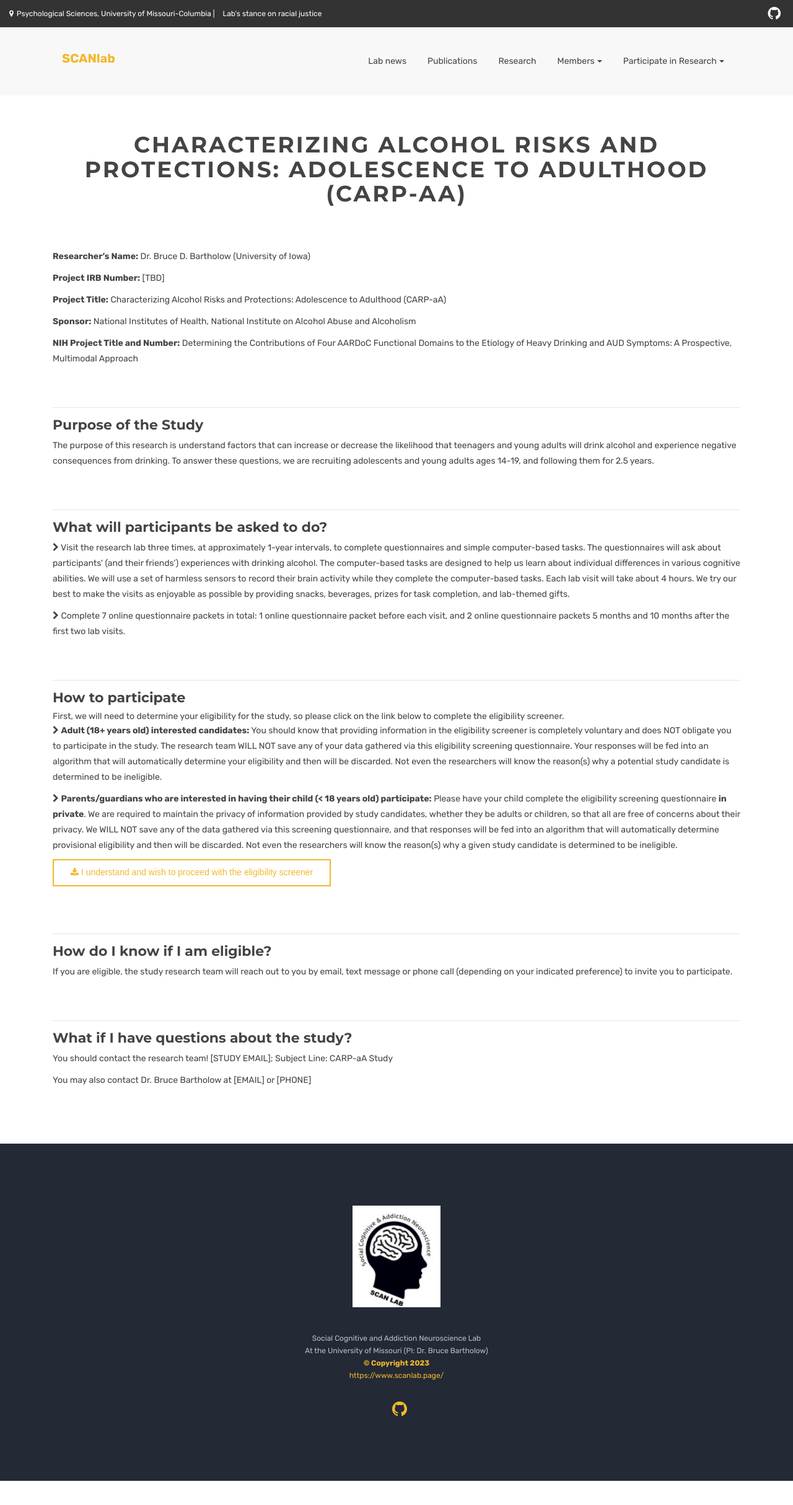
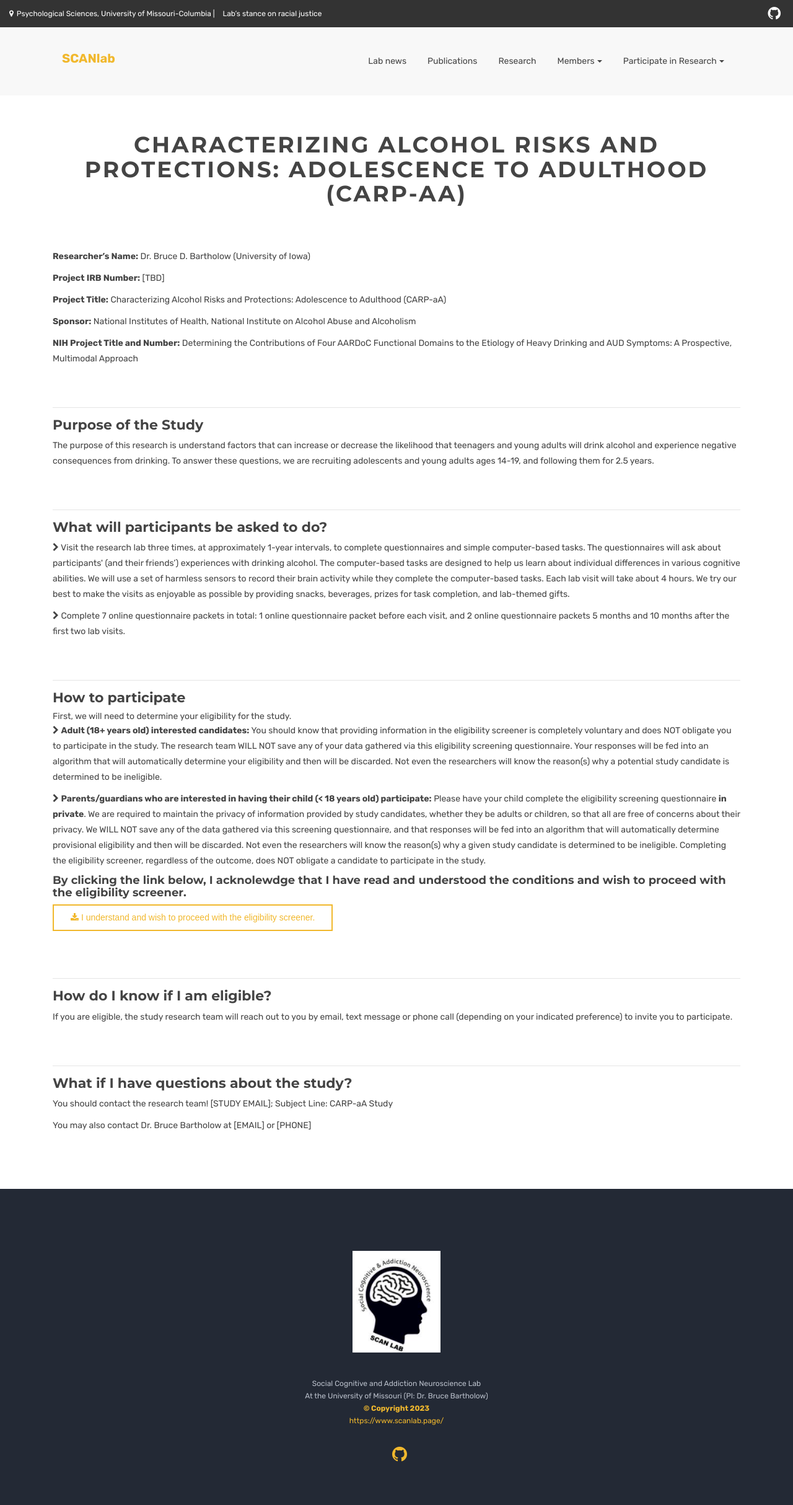
Before and after one commit to bartholow-scanlab/bartholow-scanlab.github.io, a Jekyll site: the page built from carp-aa.html, in a window 1280 px wide. Shown: the top 2428 px of the page at 62% size. Built offline with Jekyll 4.4.1, drawn with Linux system fonts in a browser that asks for light colours.

Commit message:
Update carp-aa.html

```diff
--- a/carp-aa.html
+++ b/carp-aa.html
@@ -41,14 +41,15 @@ Complete 7 online questionnaire packets in total: 1 online questionnaire packet
 
 <h4> How to participate </h4>
 
-First, we will need to determine your eligibility for the study, so please click on the link below to complete the eligibility screener.
+First, we will need to determine your eligibility for the study.
 
 <p> <i class="fa fa-chevron-right" aria-hidden="true"></i> <strong>Adult (18+ years old) interested candidates:</strong> You should know that providing information in the eligibility screener is completely voluntary and does NOT obligate you to participate in the study. The research team WILL NOT save any of your data gathered via this eligibility screening questionnaire. Your responses will be fed into an algorithm that will automatically determine your eligibility and then will be discarded. Not even the researchers will know the reason(s) why a potential study candidate is determined to be ineligible.
 
-<p> <i class="fa fa-chevron-right" aria-hidden="true"></i> <strong>Parents/guardians who are interested in having their child (< 18 years old) participate:</strong> Please have your child complete the eligibility screening questionnaire <strong>in private</strong>.  We are required to maintain the privacy of information provided by study candidates, whether they be adults or children, so that all are free of concerns about their privacy.  We WILL NOT save any of the data gathered via this screening questionnaire, and that responses will be fed into an algorithm that will automatically determine provisional eligibility and then will be discarded.  Not even the researchers will know the reason(s) why a given study candidate is determined to be ineligible.
+<p> <i class="fa fa-chevron-right" aria-hidden="true"></i> <strong>Parents/guardians who are interested in having their child (< 18 years old) participate:</strong> Please have your child complete the eligibility screening questionnaire <strong>in private</strong>.  We are required to maintain the privacy of information provided by study candidates, whether they be adults or children, so that all are free of concerns about their privacy.  We WILL NOT save any of the data gathered via this screening questionnaire, and that responses will be fed into an algorithm that will automatically determine provisional eligibility and then will be discarded.  Not even the researchers will know the reason(s) why a given study candidate is determined to be ineligible. Completing the eligibility screener, regardless of the outcome, does NOT obligate a candidate to participate in the study.
 
+ <h5>By clicking the link below, I acknolewdge that I have read and understood the conditions and wish to proceed with the eligibility screener.</h5>
  <li> <a href="" target="_blank" rel="noopener noreferrer"> <button type="button" class="btn std-btn btn-common"><i class="fa fa-download icons" aria-hidden="true"></i>
- I understand and wish to proceed with the eligibility screener
+I understand and wish to proceed with the eligibility screener.
 </button> </a></li>
 
 <br>
```
